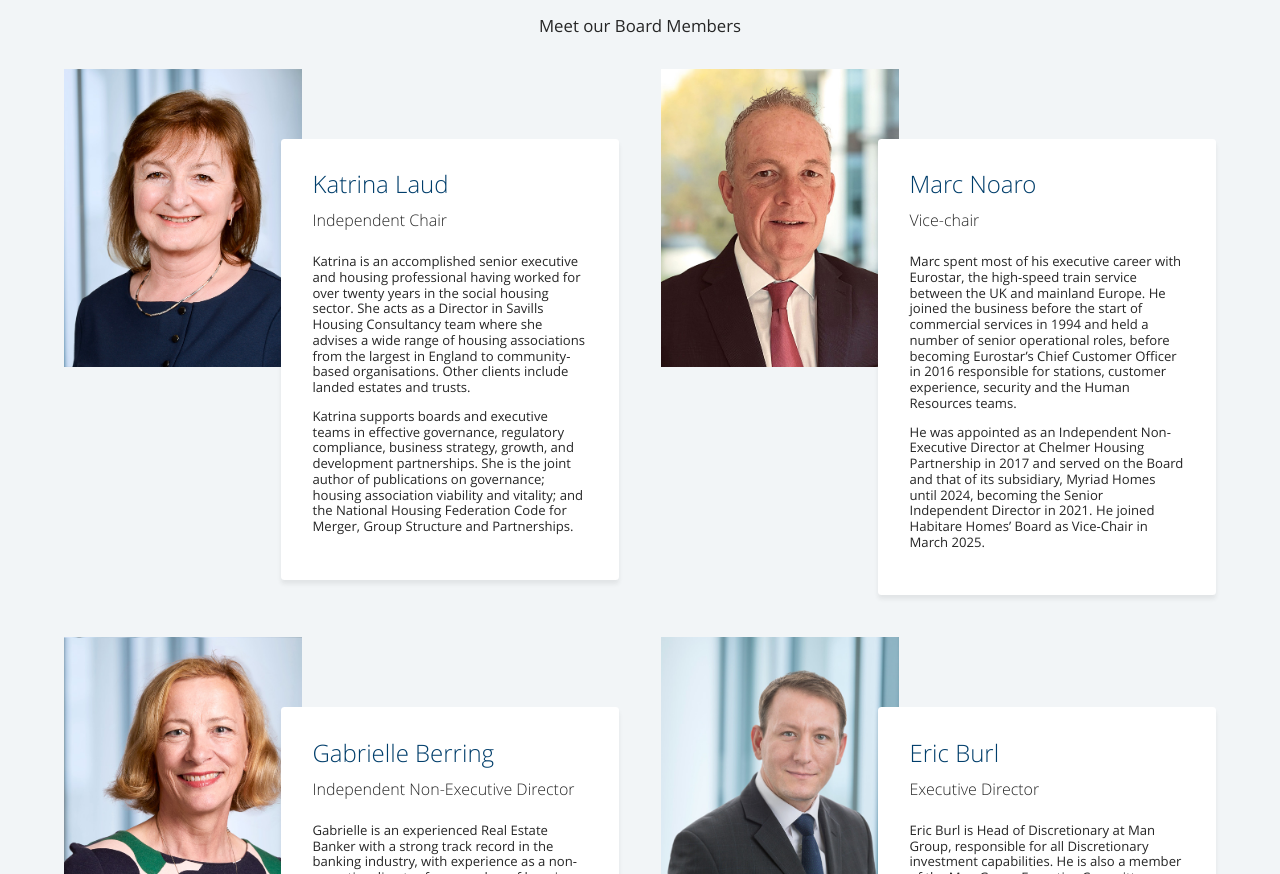
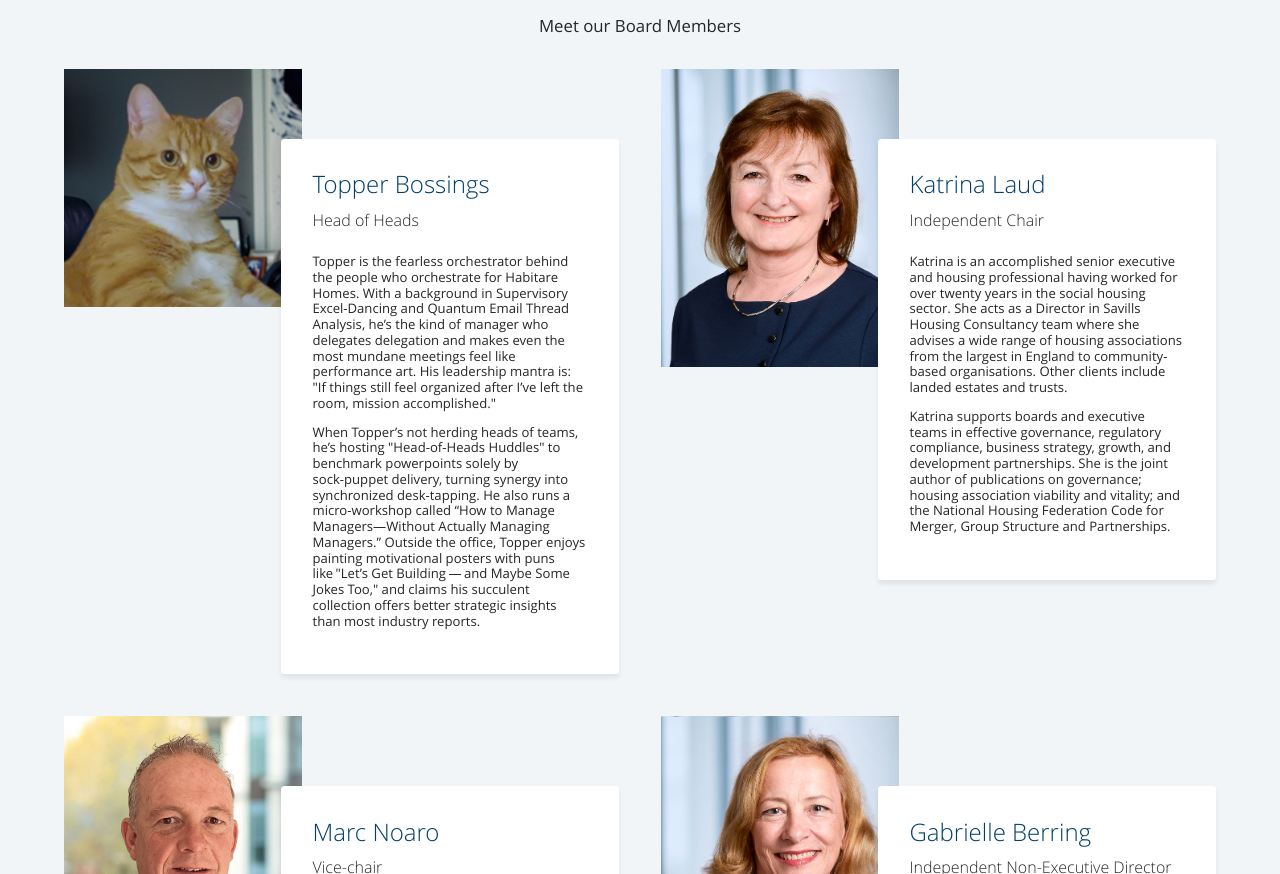
Before and after one commit to valentinas-bogdanovicius/HabitareHomesSandbox, a website: page who-we-are/index.htm in a window 1280 px wide. Shown: the part 719-1593 px from the top of the page. Drawn offline with Linux system fonts and the light colour scheme.

Commit message:
feat(MHH-25): Add new bio

```diff
--- a/who-we-are/index.htm
+++ b/who-we-are/index.htm
@@ -96,13 +96,30 @@
             </div>
           </section>
         </div>
-        <div class="section__container grey">
+                <div class="section__container grey">
                     <section class="section">
             <div class="intro align-center">
               <h2>Who We Are</h2>
               <p class="copy">Meet our Board Members</p>
             </div>
             <div class="grid-2">
+            <article class="profile">
+                <figure>
+                  <img src="../assets/img/bossings.jpg" alt="Topper Bossings" />
+                </figure>
+                <div>
+                  <div class="profile__details">
+                    <h4>Topper Bossings</h4>
+                    <h5>Head of Heads</h5>
+                    <p>
+                      Topper is the fearless orchestrator behind the people who orchestrate for Habitare Homes. With a background in Supervisory Excel-Dancing and Quantum Email Thread Analysis, he’s the kind of manager who delegates delegation and makes even the most mundane meetings feel like performance art. His leadership mantra is: "If things still feel organized after I’ve left the room, mission accomplished."
+                    </p>
+                    <p>
+                      When Topper’s not herding heads of teams, he’s hosting "Head‑of‑Heads Huddles" to benchmark powerpoints solely by sock‑puppet delivery, turning synergy into synchronized desk‑tapping. He also runs a micro‑workshop called “How to Manage Managers—Without Actually Managing Managers.” Outside the office, Topper enjoys painting motivational posters with puns like "Let’s Get Building — and Maybe Some Jokes Too," and claims his succulent collection offers better strategic insights than most industry reports.
+                    </p>
+                  </div>
+                </div>
+              </article>
             <article class="profile">
                 <figure>
                   <img src="../assets/img/Katrina_Laud.jpg" alt="" />
```
